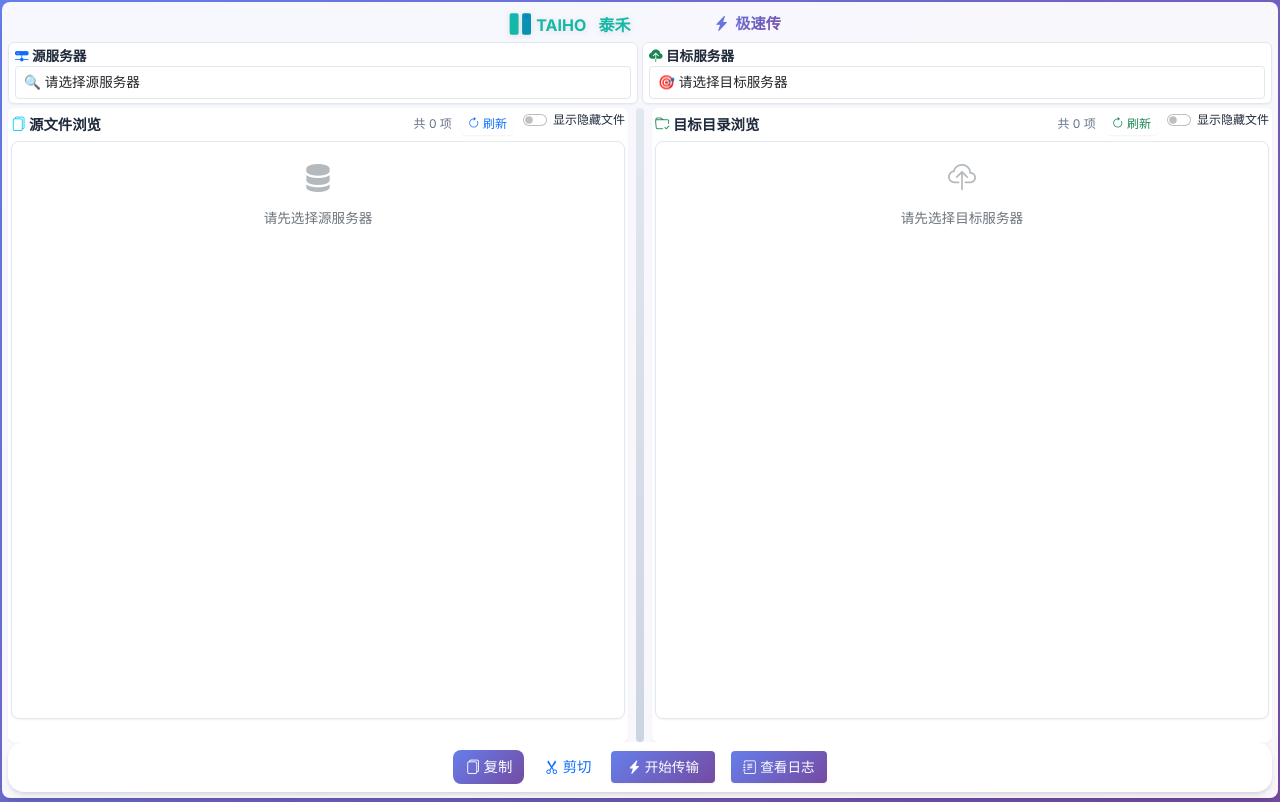
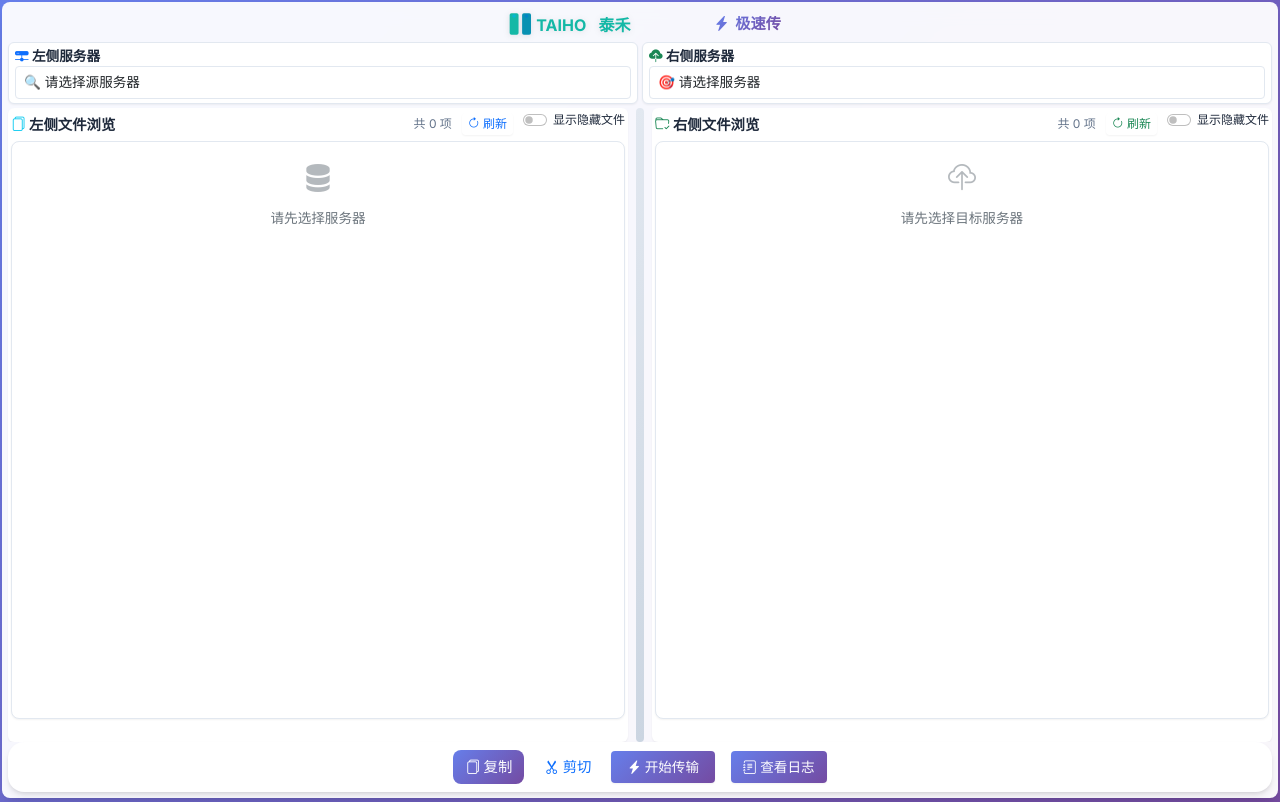
Before and after one commit to DMwarrior/TurboFile, a Flask app: page / in a window 1280 px wide. Run offline with Flask 3, Linux system fonts and the light colour scheme; some libraries are stand-ins or nearby versions.

Commit message:
修复显示隐藏文件BUG，修改网站服务器名称

```diff
--- a/app.py
+++ b/app.py
@@ -1153,17 +1153,8 @@ def get_directory_listing(server_ip, path=None, show_hidden=False):
         try:
             items = []
             for item in os.listdir(path):
-                # 应用WinSCP过滤规则
-                if not show_hidden:
-                    # 获取文件权限信息用于判断符号链接
-                    item_path = os.path.join(path, item)
-                    permissions = ""
-                    if os.path.islink(item_path):
-                        permissions = "l"  # 标记为符号链接
-
-                    # 使用WinSCP过滤规则
-                    if is_winscp_hidden_file(item, permissions, path):
-                        continue
+                if not show_hidden and item.startswith('.'):
+                    continue
 
                 item_path = os.path.join(path, item)
                 is_dir = os.path.isdir(item_path)
@@ -1198,8 +1189,11 @@ def get_directory_listing(server_ip, path=None, show_hidden=False):
                 normalized_path = normalized_path + '/'
             # 构造用于CMD的反斜杠路径
             win_path = normalized_path.replace('/', '\\')
-            # 使用/a显示所有文件，/-c去除千位分隔符，统一解析
-            command = f'dir "{win_path}" /a /-c'
+            # Windows 默认不显示隐藏文件；show_hidden 时加 /a
+            dir_flags = "/-c"
+            if show_hidden:
+                dir_flags = "/a /-c"
+            command = f'dir "{win_path}" {dir_flags}'
 
             output, error, _ = ssh_manager.execute_command(server_ip, command)
 
@@ -1252,11 +1246,6 @@ def get_directory_listing(server_ip, path=None, show_hidden=False):
                         except:
                             size = 0
 
-                    # 应用WinSCP过滤规则（Windows不需要permissions参数）
-                    if not show_hidden:
-                        if is_winscp_hidden_file(name, "", path):
-                            continue
-
                     # 构建完整路径（使用正斜杠以保持一致性）
                     base_path = normalized_path if 'normalized_path' in locals() and normalized_path else path
                     full_path = f"{base_path.rstrip('/')}/{name}".replace('\\', '/')
@@ -1329,6 +1318,9 @@ def get_directory_listing(server_ip, path=None, show_hidden=False):
                 date_parts = parts[5:8]
                 name = ' '.join(parts[8:])
 
+                if not show_hidden and name.startswith('.'):
+                    continue
+
                 # 跳过当前目录和父目录
                 if name in ['.', '..']:
                     continue
@@ -1372,12 +1364,8 @@ def get_directory_listing_optimized(server_ip, path=None, show_hidden=False):
             # 使用os.scandir代替os.listdir，性能更好
             with os.scandir(path) as entries:
                 for entry in entries:
-                    # 应用WinSCP过滤规则
-                    if not show_hidden:
-                        # 快速权限检查
-                        permissions = "l" if entry.is_symlink() else ""
-                        if is_winscp_hidden_file(entry.name, permissions, path):
-                            continue
+                    if not show_hidden and entry.name.startswith('.'):
+                        continue
 
                     try:
                         stat_info = entry.stat()
--- a/templates/index.html
+++ b/templates/index.html
@@ -911,7 +911,7 @@
             <div class="col-md-6">
                 <div class="server-panel" style="padding: 4px 6px;">
                     <h6 style="font-size: 0.85rem; margin-bottom: 2px;">
-                        <i class="bi bi-hdd-network-fill text-primary"></i> 源服务器
+                        <i class="bi bi-hdd-network-fill text-primary"></i> 左侧服务器
                     </h6>
                     <select id="sourceServer" class="form-select" style="font-size: 0.85rem;">
                         <option value="" disabled selected hidden>🔍 请选择源服务器</option>
@@ -926,10 +926,10 @@
             <div class="col-md-6">
                 <div class="server-panel" style="padding: 4px 6px;">
                     <h6 style="font-size: 0.85rem; margin-bottom: 2px;">
-                        <i class="bi bi-cloud-upload-fill text-success"></i> 目标服务器
+                        <i class="bi bi-cloud-upload-fill text-success"></i> 右侧服务器
                     </h6>
                     <select id="targetServer" class="form-select" style="font-size: 0.85rem;">
-                        <option value="" disabled selected hidden>🎯 请选择目标服务器</option>
+                        <option value="" disabled selected hidden>🎯 请选择服务器</option>
                         {% for ip, info in servers.items() %}
                         {% if info.get('os_type') != 'windows' or is_admin_client or (client_ipv4 and ip == client_ipv4) %}
                         <option value="{{ ip }}">🖥️ {{ info.name }} ({{ ip }})</option>
@@ -946,7 +946,7 @@
                 <div class="resizable-panel" id="sourcePanel" style="width: 50%; height: 100%;">
                     <div class="d-flex justify-content-between align-items-center mb-1">
                         <h6 style="font-size: 0.9rem; margin-bottom: 0;">
-                            <i class="bi bi-files text-info"></i> 源文件浏览
+                            <i class="bi bi-files text-info"></i> 左侧文件浏览
                         </h6>
                         <div class="d-flex align-items-center" style="gap: 10px;">
                             <small id="sourceFileCount" style="font-size: 0.75rem; color: #64748b;">共 0 项</small>
@@ -990,7 +990,7 @@
                     <div id="sourceFileBrowser" class="file-browser" style="height: calc(100% - 50px); padding-bottom: 10px;">
                         <div class="text-center text-muted p-3">
                             <i class="bi bi-server fs-3 mb-2 d-block opacity-50"></i>
-                            <p class="mb-0" style="font-size: 0.85rem;">请先选择源服务器</p>
+                            <p class="mb-0" style="font-size: 0.85rem;">请先选择服务器</p>
                         </div>
                     </div>
                 </div>
@@ -1000,7 +1000,7 @@
                 <div class="resizable-panel" id="targetPanel" style="width: 50%; height: 100%;">
                     <div class="d-flex justify-content-between align-items-center mb-1">
                         <h6 style="font-size: 0.9rem; margin-bottom: 0;">
-                            <i class="bi bi-folder-check text-success"></i> 目标目录浏览
+                            <i class="bi bi-folder-check text-success"></i> 右侧文件浏览
                         </h6>
                         <div class="d-flex align-items-center" style="gap: 10px;">
                             <small id="targetFileCount" style="font-size: 0.75rem; color: #64748b;">共 0 项</small>
```
